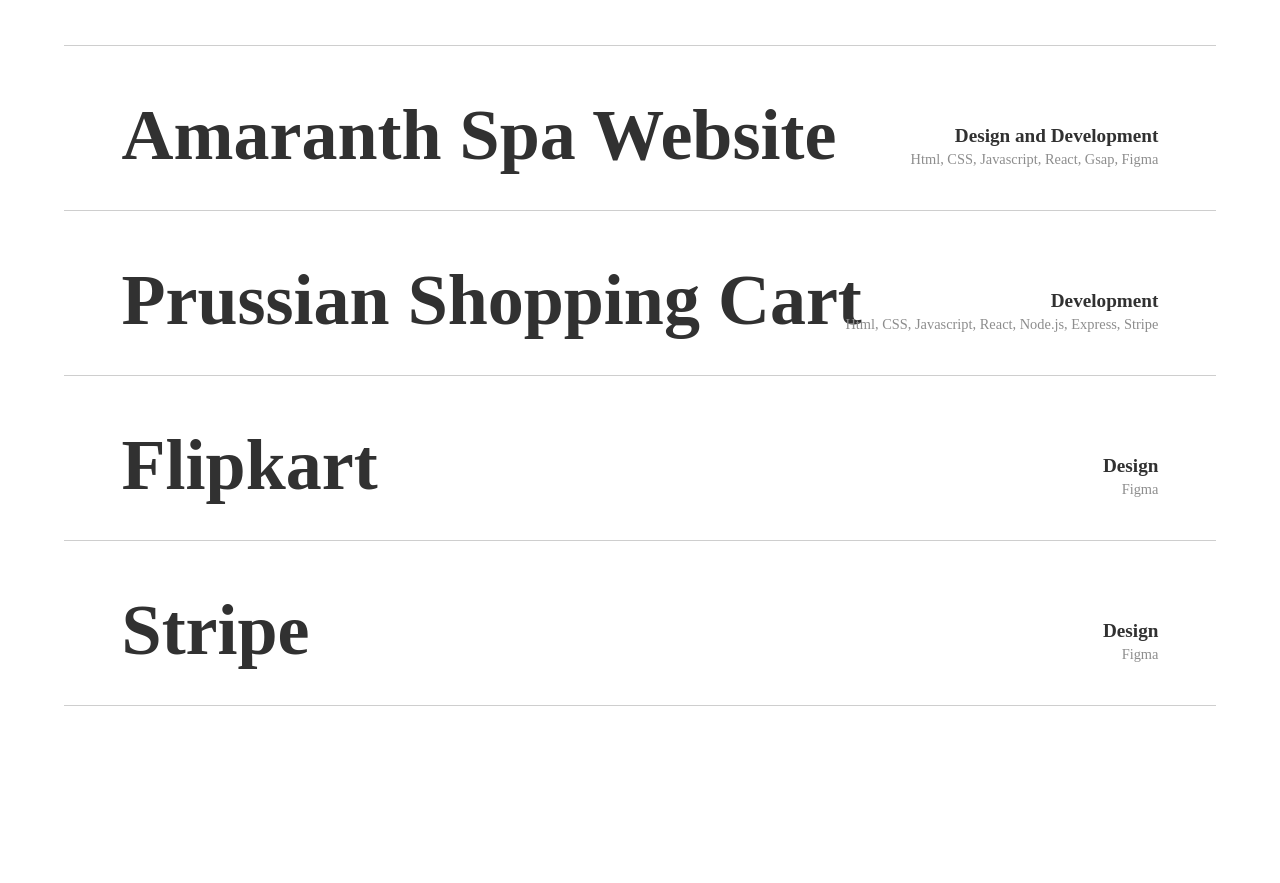
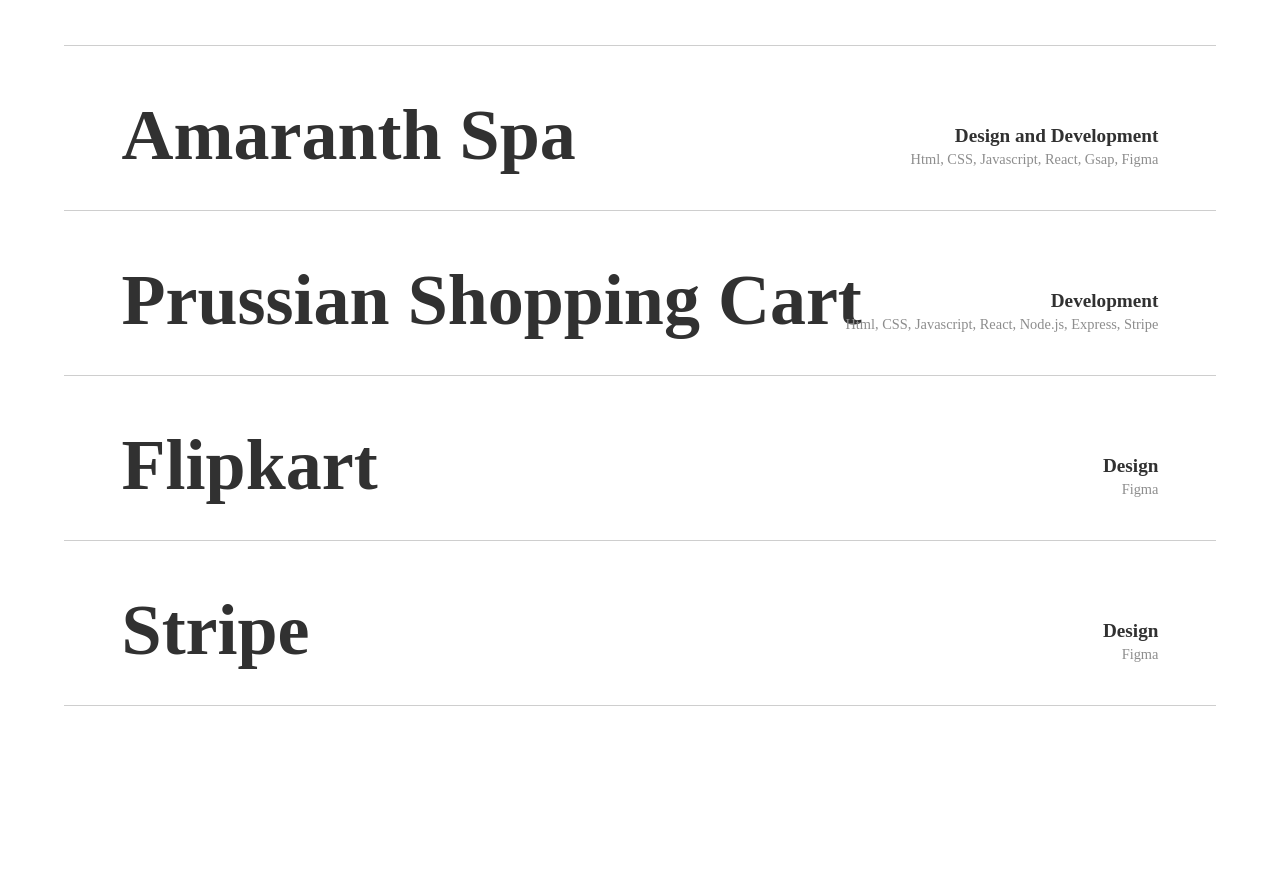
Before and after one commit to TanishaRampersad/My-Portfolio, a React (Create React App) app in the folder portfolio/: page / in a window 1280 px wide. Shown: the part 1434-2317 px from the top of the page. Built offline with nearby package versions, Linux system fonts and the light colour scheme; a web font is replaced by a local one.

Commit message:
Updated amaranth text

```diff
--- a/portfolio/src/components/Home.js
+++ b/portfolio/src/components/Home.js
@@ -206,7 +206,7 @@
                   <tr>
                     <Link className="link" to="/Amaranth">
                       <td>
-                        <p className="move-left">Amaranth Spa Website</p>
+                        <p className="move-left">Amaranth Spa</p>
                         <p className="move-right">Design and Development</p>
                       </td>
                       <div className="tech-stack">
```
